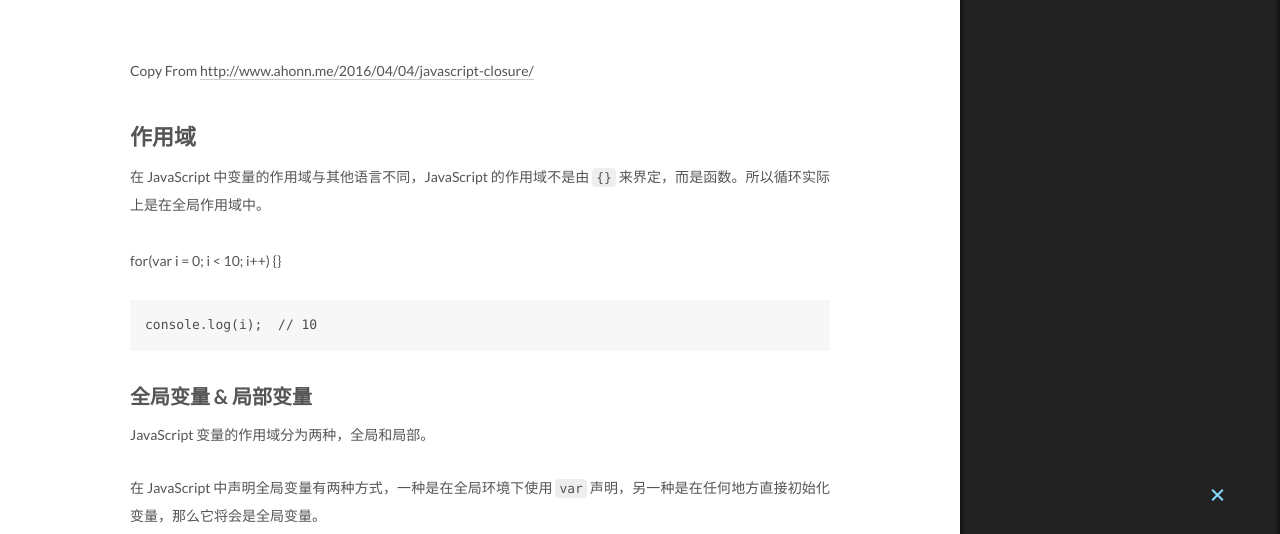
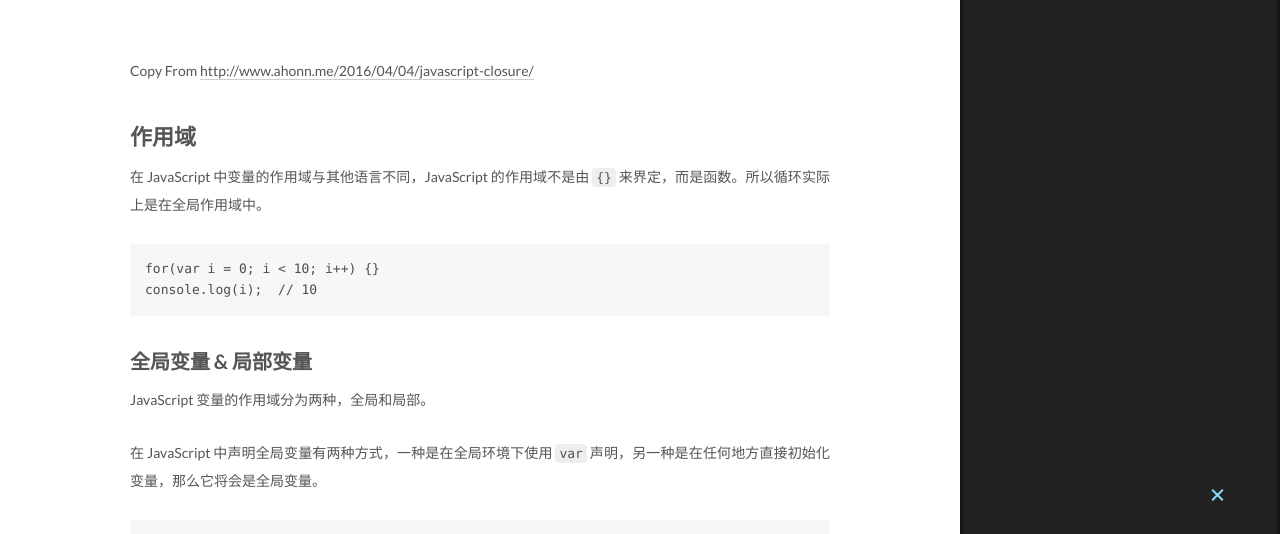
Before and after one commit to ewen0930/ewen0930.github.io, a plain HTML site: page 2016/04/javascript-closure/index.html in a window 1280 px wide. Shown: the part 246-780 px from the top of the page. Drawn offline with Linux system fonts and the light colour scheme; a script that the page names is missing.

Commit message:
Site updated: 2016-04-26 01:29:36

```diff
--- a/2016/04/javascript-closure/index.html
+++ b/2016/04/javascript-closure/index.html
@@ -88,7 +88,7 @@
 <meta property="og:site_name" content="Hello Ewen">
 <meta property="og:description" content="Copy From http://www.ahonn.me/2016/04/04/javascript-closure/
 作用域在 JavaScript 中变量的作用域与其他语言不同，JavaScript 的作用域不是由 {} 来界定，而是函数。所以循环实际上是在全局作用域中。">
-<meta property="og:updated_time" content="2016-04-25T16:56:24.000Z">
+<meta property="og:updated_time" content="2016-04-25T17:28:46.000Z">
 <meta name="twitter:card" content="summary">
 <meta name="twitter:title" content="JavaScript 之闭包">
 <meta name="twitter:description" content="Copy From http://www.ahonn.me/2016/04/04/javascript-closure/
@@ -320,37 +320,32 @@
 
 
         <p>Copy From <a href="http://www.ahonn.me/2016/04/04/javascript-closure/" target="_blank" rel="external">http://www.ahonn.me/2016/04/04/javascript-closure/</a></p>
-<h2 id="作用域"><a href="#作用域" class="headerlink" title="作用域"></a>作用域</h2><p>在 JavaScript 中变量的作用域与其他语言不同，JavaScript 的作用域不是由 <code>{}</code> 来界定，而是函数。所以循环实际上是在全局作用域中。<br><a id="more"></a><br>    for(var i = 0; i &lt; 10; i++) {}</p>
-<pre><code>console.log(i);  // 10
+<h2 id="作用域"><a href="#作用域" class="headerlink" title="作用域"></a>作用域</h2><p>在 JavaScript 中变量的作用域与其他语言不同，JavaScript 的作用域不是由 <code>{}</code> 来界定，而是函数。所以循环实际上是在全局作用域中。<br><a id="more"></a></p>
+<pre><code>for(var i = 0; i &lt; 10; i++) {}
+console.log(i);  // 10
 </code></pre><h3 id="全局变量-amp-局部变量"><a href="#全局变量-amp-局部变量" class="headerlink" title="全局变量 &amp; 局部变量"></a>全局变量 &amp; 局部变量</h3><p>JavaScript 变量的作用域分为两种，全局和局部。</p>
 <p>在 JavaScript 中声明全局变量有两种方式，一种是在全局环境下使用 <code>var</code> 声明，另一种是在任何地方直接初始化变量，那么它将会是全局变量。</p>
 <pre><code>var name = &apos;ahonn&apos;;   // 全局变量
-
 function f1() {
   name = &apos;ahonn&apos;;   // 还是全局变量
 }
 </code></pre><p>除了在任意地方直接初始化声明全局变量这一特殊之处外，JavaScript 全局变量还可以在函数内部直接读取。</p>
 <pre><code>var name = &apos;ahonn&apos;;
-
 function f1() {
   console.log(name);
 }
-
 f1();   // &apos;ahonn&apos;
 </code></pre><p>在函数中使用 <code>var</code> 定义的变量为局部变量。因为 JavaScript 的作用域是由函数界定，那么理所当然的函数外部是无法读取函数内部的局部变量。这一点其实其他的编程语言也是这样的。</p>
 <pre><code>function f1() {
-                                var name = &apos;ahonn&apos;;
-                              }
-
-                              console.log(name) // Error
+    var name = &apos;ahonn&apos;;
+}
+console.log(name) // Error
 </code></pre><h3 id="作用域链"><a href="#作用域链" class="headerlink" title="作用域链"></a>作用域链</h3><p>作用域链的原理与原型链很类似。在某个环境中为了读取变量时，会沿着作用域链来搜索这个变量，从作用域链的前端开始，向上级搜索。如果在当前局部环境中没有找到该变量，则继续沿作用域链向上搜索，直到最顶层。搜索到该变量时将停止搜索，如果到最后还是没有找到该变量，那么意味着这个变量是未定义的，即它的值为 <code>undefined</code>。</p>
 <pre><code>var a = &apos;a&apos;;
-
 function f1() {
   var b = &apos;b&apos;;
   console.log(a + b);
 }
-
 f1()     // &apos;ab&apos;
 </code></pre><p>在这个例子中，在全局环境中定义了全局变量 a，然后在函数中定义了局部变量 b。函数通过 <code>console.log</code> 输出 a + b。</p>
 <p>首先在当前的局部环境中搜索变量 a 的值，没有找到。那么继续向上一级搜索，在全局环境中找到标识符为 a 的变量的值 ‘a’。接着在局部环境中搜索变量 b，得到局部变量 b 的值 ‘b’。最后输入变量 a 和 b 的值拼接后的字符串的值。</p>
@@ -362,7 +357,6 @@ f1()     // &apos;ab&apos;
     console.log(name);
   }
 }
-
 f1();   // &apos;ahonn&apos;
 </code></pre><p>一般情况下，当函数执行后，函数所在的局部环境将被销毁，也就是说函数在执行后函数中的变量是会被销毁的，在内存中就仅存在全局环境，即全局变量。</p>
 <p>但是使用闭包的情况又有所不同，在函数内部定义的匿名函数会包含函数（外部函数，即包含匿名函数的函数）中的变量。在外部函数执行完毕后，原本应该被销毁的局部变量不会被销毁，因为闭包的作用域链仍然在引用这些局部函数，内存的垃圾回收机制不会回收这部分变量所在的内存空间。直到匿名函数被销毁后，这些局部对象才会被销毁。</p>
@@ -370,11 +364,9 @@ f1();   // &apos;ahonn&apos;
 <pre><code>function f1() {
   var e = document.getElementById(&apos;id&apos;);
   var id = e.id;
-
   e.onclick = function() {
     alert(id);
   }
-
   e = null;     // 删除不使用的局部变量值，只将需要的 id 保存为副本
 }
 </code></pre>
--- a/css/main.css
+++ b/css/main.css
@@ -1534,7 +1534,7 @@ pre .javascript .function {
   width: 4px;
   height: 4px;
   border-radius: 50%;
-  background: #78aa42;
+  background: #a6ffc3;
 }
 .links-of-blogroll {
   font-size: 13px;
```
Also changed, not shown: 2016/04/cross-javascript/index.html (+3 -3 lines), 2016/04/cross-php/index.html (+3 -3 lines).
